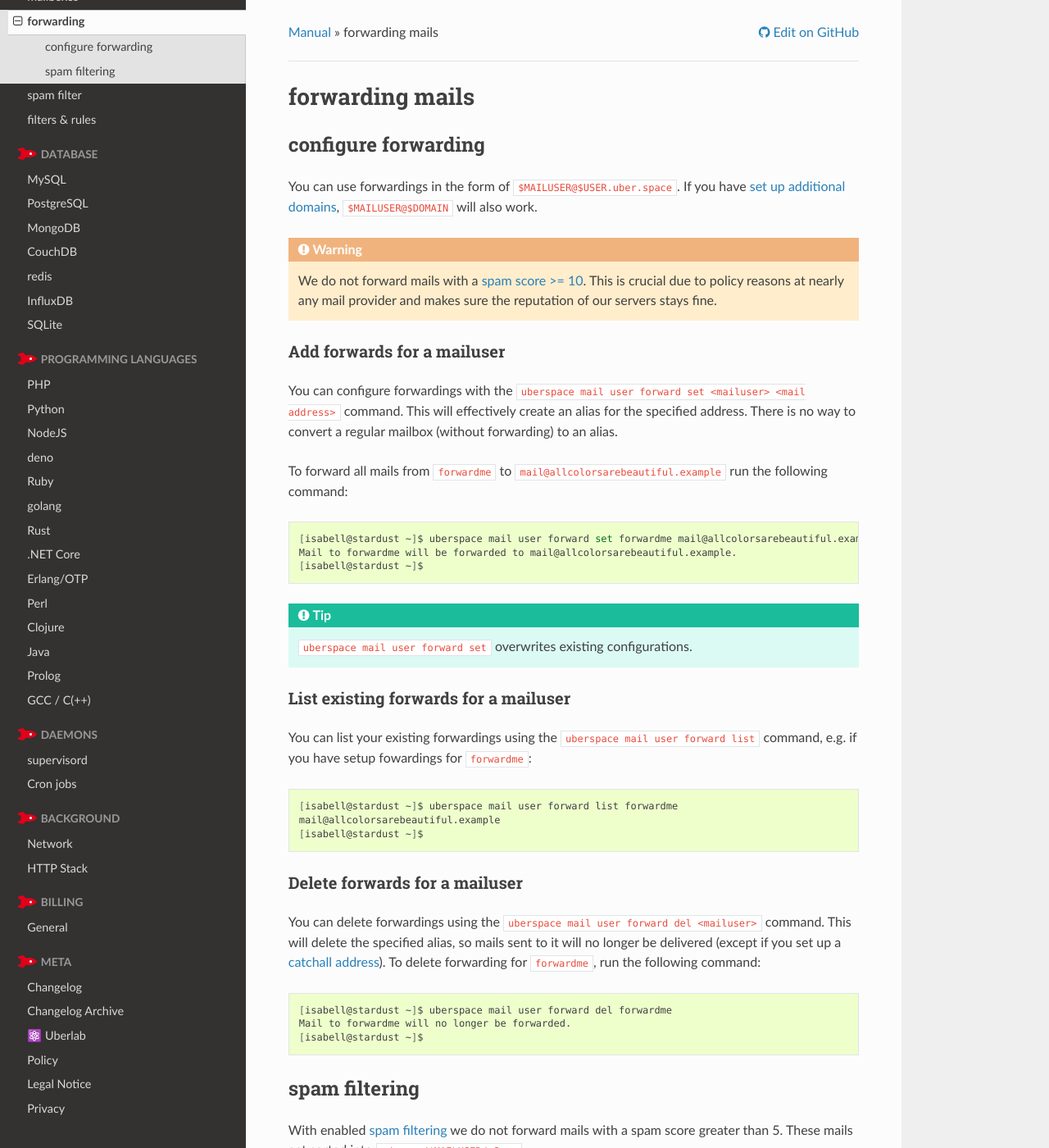
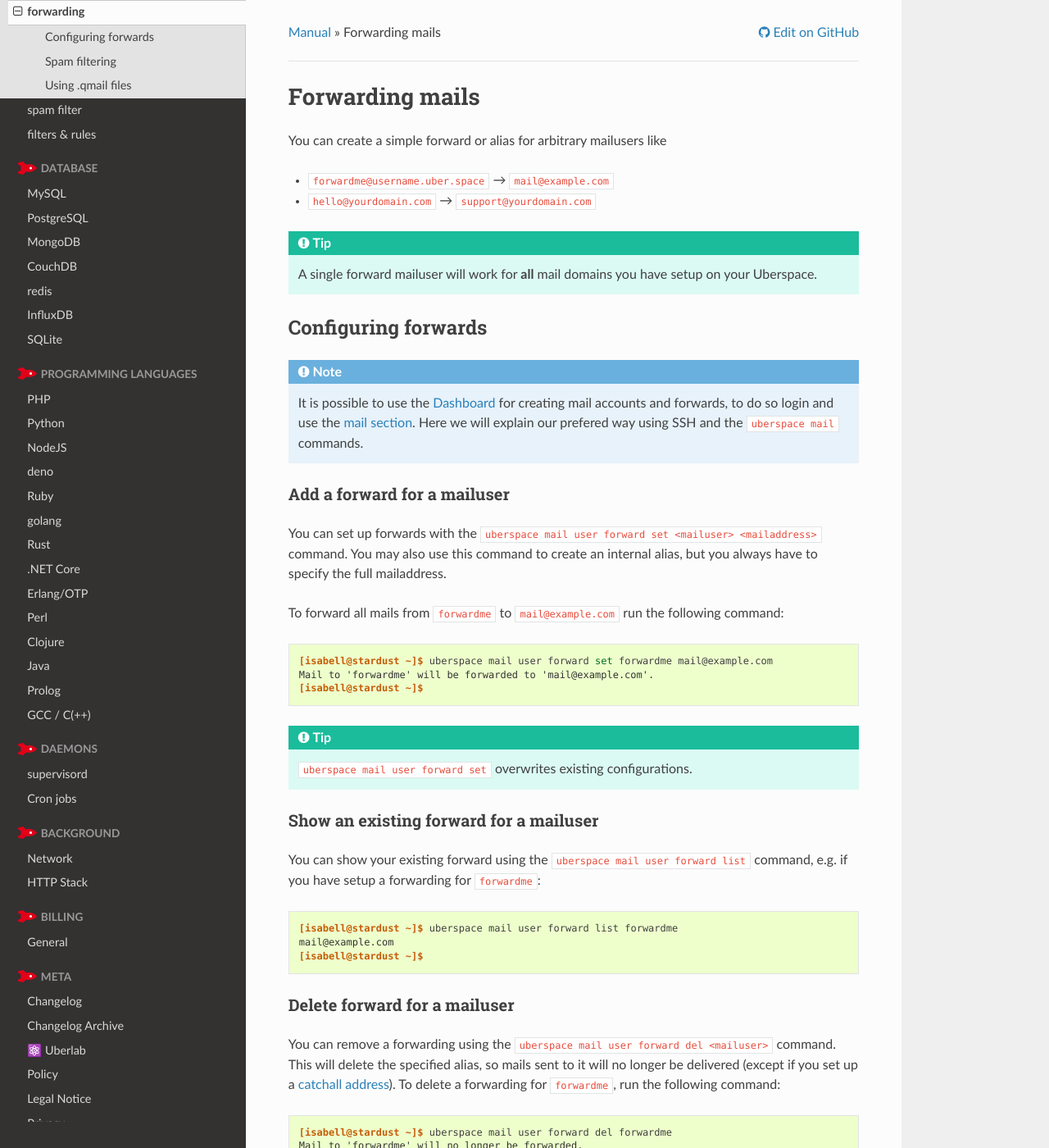
Before and after one commit to Uberspace/manual, a Sphinx documentation site: the page built from source/mail-forwarding.rst, in a window 1280 px wide and 1400 px high. Shown: the whole window at 82% size. Built offline with Sphinx 7.4.7 and the Read the Docs theme 2.0.0, drawn with Linux system fonts in a browser that asks for light colours; some of the changed text lies outside the part shown.

Commit message:
fix and improve mail forwarding page

```diff
--- a/source/mail-forwarding.rst
+++ b/source/mail-forwarding.rst
@@ -1,57 +1,73 @@
 ################
-forwarding mails
+Forwarding mails
 ################
 
-configure forwarding
+You can create a simple forward or alias for arbitrary mailusers like
+
+* ``forwardme@username.uber.space`` → ``mail@example.com``
+* ``hello@yourdomain.com`` → ``support@yourdomain.com``
+
+.. tip::
+    A single forward mailuser will work for **all** mail domains you have setup on your Uberspace.
+
+Configuring forwards
 ====================
 
-You can use forwardings in the form of ``$MAILUSER@$USER.uber.space``. If you have :doc:`set up additional domains <mail-domains>`, ``$MAILUSER@$DOMAIN`` will also work.
+.. note::
 
-.. warning::
-    We do not forward mails with a :doc:`spam score >= 10 <mail-spam>`. This is crucial due to policy reasons at nearly any mail provider and makes sure the reputation of our servers stays fine.
+    It is possible to use the `Dashboard <https://dashboard.uberspace.de/>`_ for creating mail accounts and forwards, to do so login and use the `mail section <https://dashboard.uberspace.de/dashboard/mail>`_. Here we will explain our prefered way using SSH and the ``uberspace mail`` commands.
 
-Add forwards for a mailuser
----------------------------
+Add a forward for a mailuser
+----------------------------
 
-You can configure forwardings with the ``uberspace mail user forward set <mailuser> <mail address>`` command. This will effectively create an alias for the specified address. There is no way to convert a regular mailbox (without forwarding) to an alias.
+You can set up forwards with the ``uberspace mail user forward set <mailuser> <mailaddress>`` command. You may also use this command to create an internal alias, but you always have to specify the full mailaddress.
 
-To forward all mails from ``forwardme`` to ``mail@allcolorsarebeautiful.example`` run the following command:
+To forward all mails from ``forwardme`` to ``mail@example.com`` run the following command:
 
-.. code-block:: bash
+.. code-block:: console
 
- [isabell@stardust ~]$ uberspace mail user forward set forwardme mail@allcolorsarebeautiful.example
- Mail to forwardme will be forwarded to mail@allcolorsarebeautiful.example.
+ [isabell@stardust ~]$ uberspace mail user forward set forwardme mail@example.com
+ Mail to 'forwardme' will be forwarded to 'mail@example.com'.
  [isabell@stardust ~]$
 
 .. tip::
     ``uberspace mail user forward set`` overwrites existing configurations.
 
-List existing forwards for a mailuser
--------------------------------------
 
-You can list your existing forwardings using the ``uberspace mail user forward list`` command, e.g. if you have setup fowardings for ``forwardme``:
+Show an existing forward for a mailuser
+---------------------------------------
 
-.. code-block:: bash
+You can show your existing forward using the ``uberspace mail user forward list`` command, e.g. if you have setup a forwarding for ``forwardme``:
+
+.. code-block:: console
 
  [isabell@stardust ~]$ uberspace mail user forward list forwardme
- mail@allcolorsarebeautiful.example
+ mail@example.com
  [isabell@stardust ~]$
 
-Delete forwards for a mailuser
-------------------------------
 
-You can delete forwardings using the ``uberspace mail user forward del <mailuser>`` command. This will delete the specified alias, so mails sent to it will no longer be delivered (except if you set up a `catchall address <https://manual.uberspace.de/mail-mailboxes#catch-all-mailbox>`_). To delete forwarding for ``forwardme``, run the following command:
+Delete forward for a mailuser
+-----------------------------
 
-.. code-block:: bash
+You can remove a forwarding using the ``uberspace mail user forward del <mailuser>`` command. This will delete the specified alias,
+so mails sent to it will no longer be delivered (except if you set up a `catchall address <https://manual.uberspace.de/mail-mailboxes#catch-all-mailbox>`_).
+To delete a forwarding for ``forwardme``, run the following command:
+
+.. code-block:: console
 
  [isabell@stardust ~]$ uberspace mail user forward del forwardme
- Mail to forwardme will no longer be forwarded.
+ Mail to 'forwardme' will no longer be forwarded.
  [isabell@stardust ~]$
 
-spam filtering
+
+Spam filtering
 ==============
 
-With enabled :doc:`spam filtering <mail-spam>` we do not forward mails with a spam score greater than 5. These mails get sorted into ``~/users/$MAILUSER/.Spam``.
+With enabled :doc:`spam filtering <mail-spam>` we do not forward mails with a spam score greater than ``5``. These mails get sorted into ``~/users/MAILUSER/.Spam``.
+
+
+Using .qmail files
+==================
 
 .. warning::
     In the past, with the outdated product version Uberspace 6 we encouraged users to manipulate ``.qmail`` files for forwarding and controlling the email flow. This is technically still possible on U7 but will strongly interfere with our standard email setup that should be configured by using the ``uberspace mail`` commands.
```
